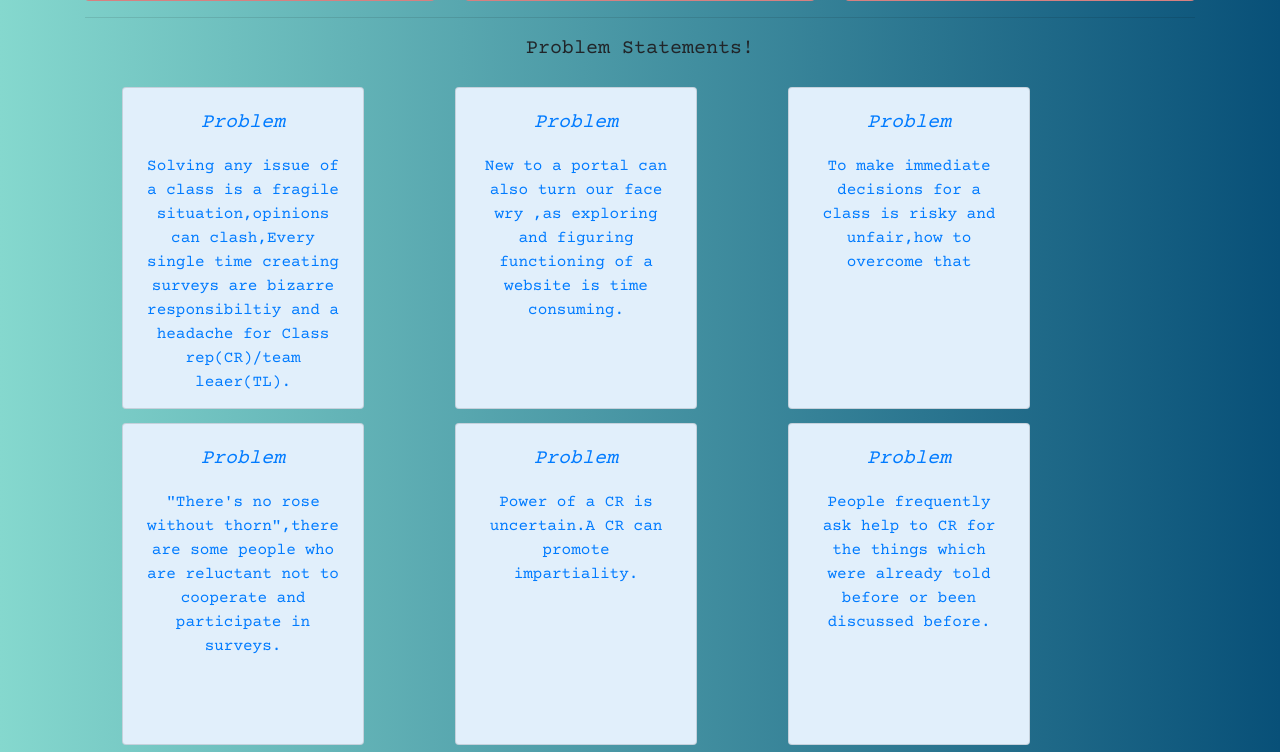
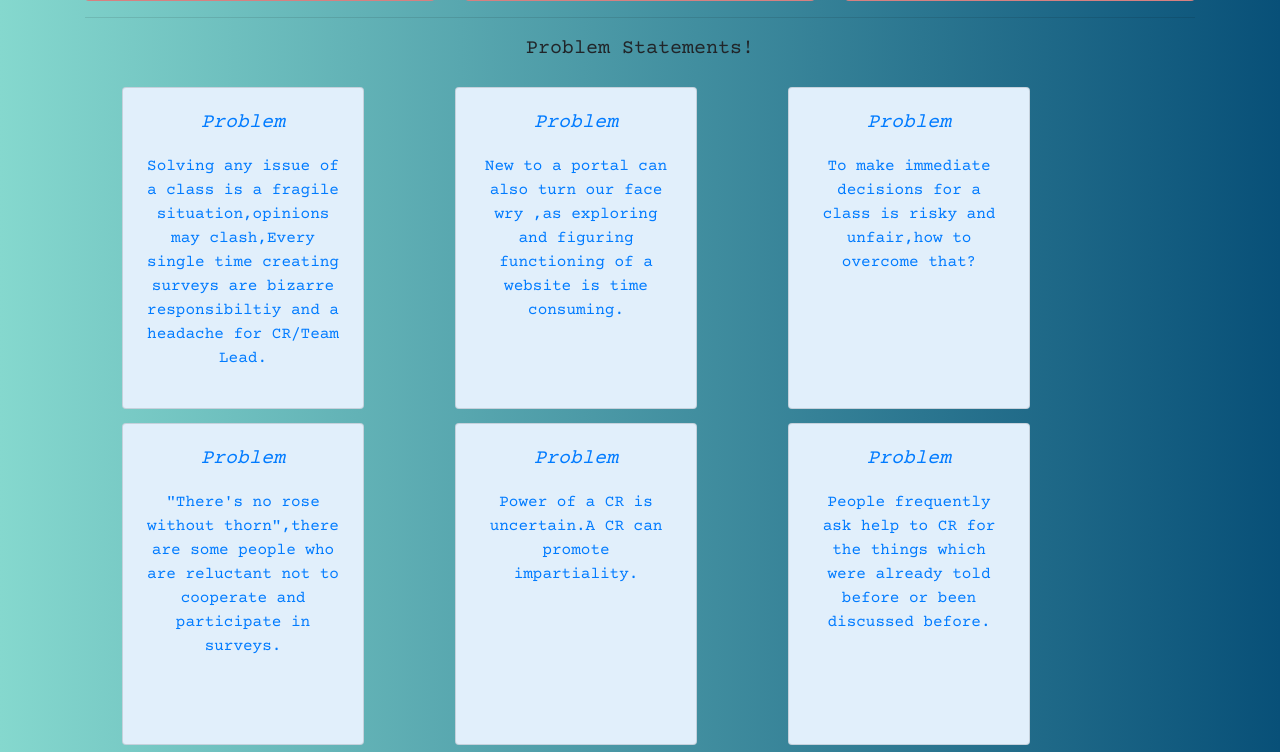
Before and after one commit to anonshubh/issue-reporter, a Django app: page / in a window 1280 px wide. Shown: the part 336-1088 px from the top of the page. Run offline with Django 3.2, Linux system fonts and the light colour scheme; some libraries are stand-ins or nearby versions.

Commit message:
Updated Statements

```diff
--- a/reporter/templates/reporter/index.html
+++ b/reporter/templates/reporter/index.html
@@ -128,7 +128,7 @@
                 <div class="card statement-card">
                     <div style="width: 15rem; height: 20rem;" class="card-body">
                         <p class="lead"><em>Problem</em></p>
-                        <p>Solving any issue of a  class is a fragile situation,opinions can clash,Every single time creating surveys are bizarre responsibiltiy and a headache for Class rep(CR)/team leaer(TL).</p>
+                        <p>Solving any issue of a class is a fragile situation,opinions may clash,Every single time creating surveys are bizarre responsibiltiy and a headache for CR/Team Lead.</p>
                     </div>
                   </div>
             </button>
@@ -136,7 +136,7 @@
                 <div class="card answer-card">
                     <div style="width: 15rem;" class="card-body">
                         <p class="lead"><em>Solution</em></p>
-                        <p>This portal is built mainly to solve any issues of a class or a team unbiasedly and clarity,simply anyone can park their issues and get it resolved with other members responses on it,thus reducing the headache of a CR/TL to create surveys and broadcast it to everyone.</p>
+                        <p>This portal is built mainly to solve any issues of a class or a team unbiasedly and clarity,simply anyone can park their issues and get it resolved with other members responses on it,thus reducing the complexity of a CR/TL to create surveys and broadcast it to everyone.</p>
                     </div>
                   </div>
             </button>
@@ -154,7 +154,7 @@
                 <div class="card answer-card">
                     <div style="width: 15rem; " class="card-body">
                         <p class="lead"><em>Solution</em></p>
-                      <p>We tried to keep the portal as simplistic as possible and to make it easy ,we are providing fake login ,click it to explore website completely.</p>
+                      <p>We tried to keep the portal as simplistic as possible and to make it easy ,we are providing Test Login ,Try it to explore website completely.</p>
                     </div>
                   </div>
             </button>
@@ -164,7 +164,7 @@
                 <div class="card statement-card">
                     <div style="width: 15rem; height: 20rem;" class="card-body">
                         <p class="lead"><em>Problem</em></p>
-                    <p>To make immediate decisions for a class is risky and unfair,how to overcome that</p>
+                    <p>To make immediate decisions for a class is risky and unfair,how to overcome that?</p>
                     </div>
                   </div>
             </button>
@@ -172,7 +172,7 @@
                 <div class="card answer-card">
                     <div style="width: 15rem;" class="card-body">
                         <p class="lead"><em>Solution</em></p>
-                     <p>Since the functioning of solving an issue in the portal is sufficiently automated,the frequency of solving them will drastically rise,and therfore more decisions can be made beforehand even if it was never an issue and was only predicted in future.all it needs just a one person to raise any issue among whole class and thus reducing chances for CR to make immediate decisions</p>
+                     <p>Since the functioning of solving an issue in the portal is sufficiently automated,the frequency of solving them will drastically rise,and therefore more decisions can be made beforehand even if it was never an issue and was only predicted in future.All it needs just a one person to raise any issue among whole class and thus reducing chances for CR to make immediate decisions.</p>
                     </div>
                   </div>
             </button>
```
